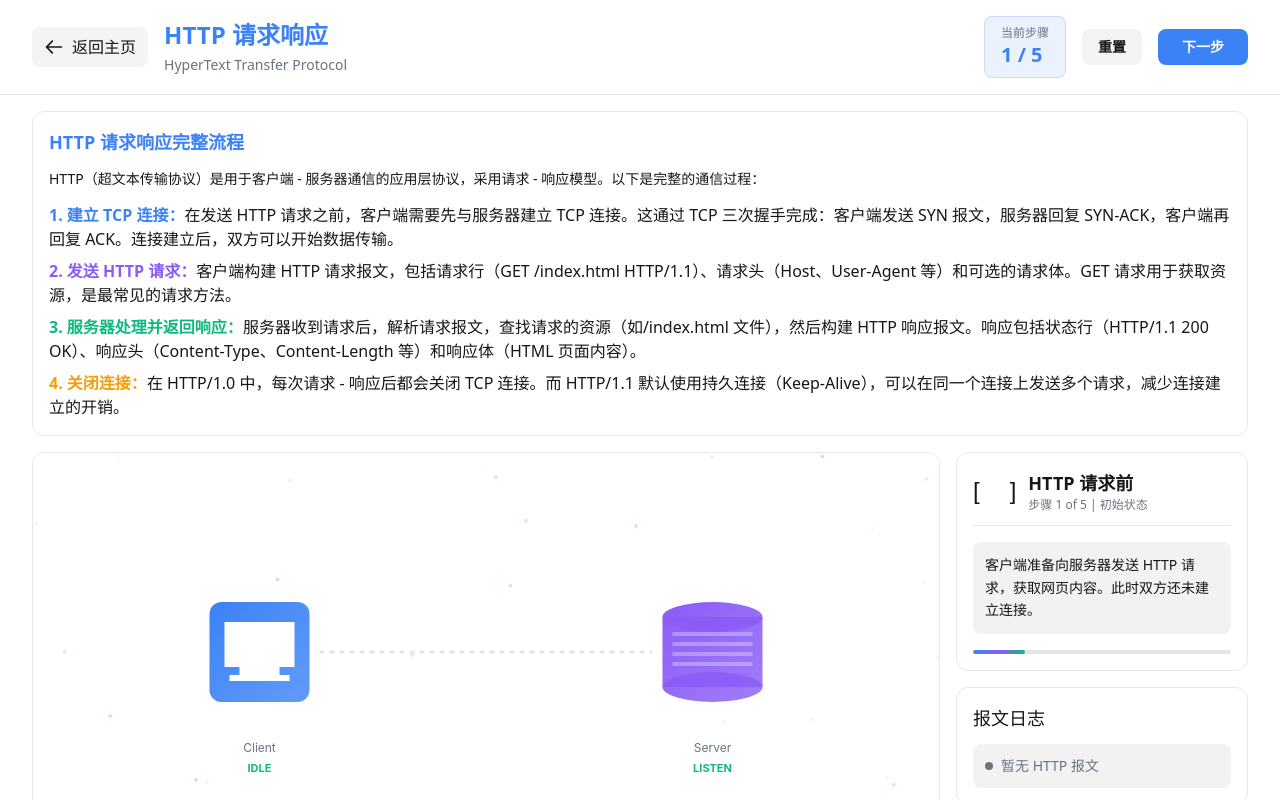
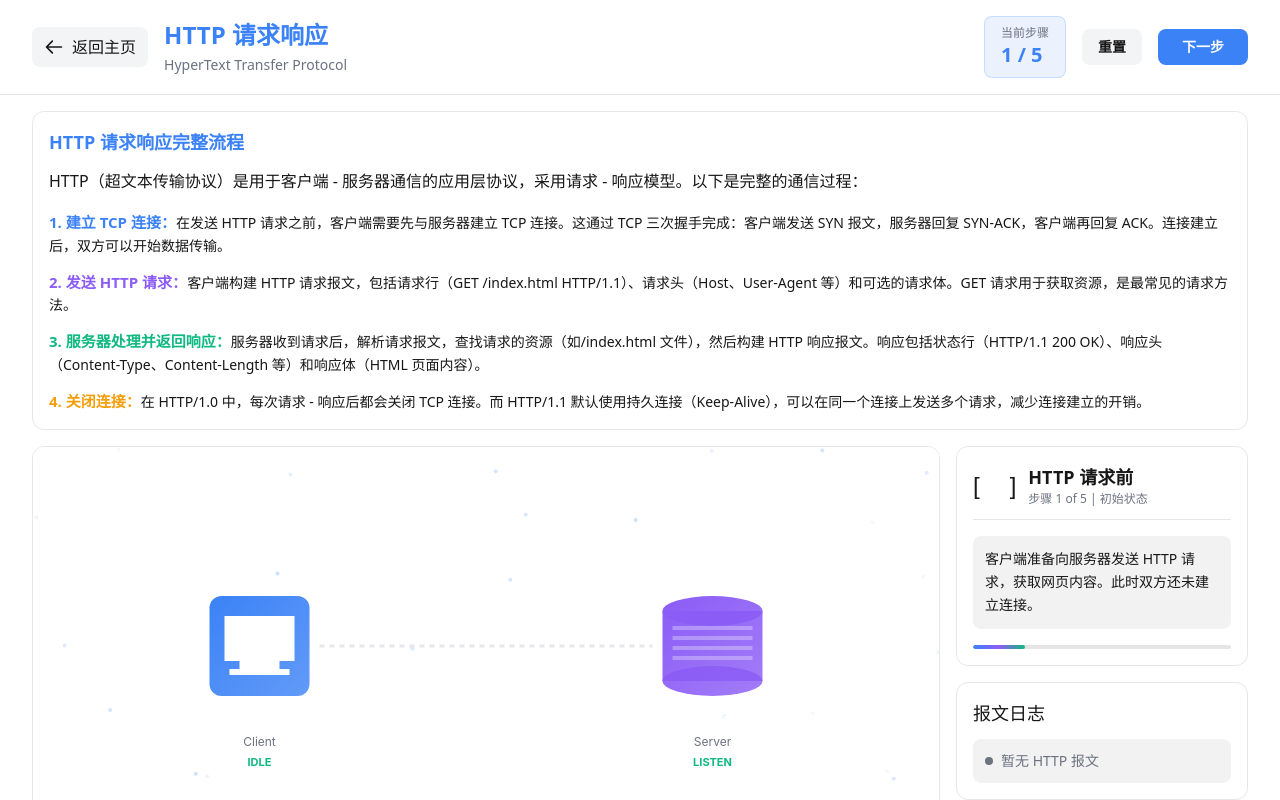
Before and after one commit to 6haolou/netviz, a Next.js app: page /protocol/http in a window 1280 px wide. Shown: the top 800 px of the page. Built offline with nearby package versions, Linux system fonts and the light colour scheme.

Commit message:
style: 优化 HTTP 页面流程介绍文字大小，增强可读性

```diff
--- a/app/protocol/http/page.tsx
+++ b/app/protocol/http/page.tsx
@@ -411,14 +411,14 @@ export default function HTTPPage() {
         <div className="max-w-7xl mx-auto px-4 sm:px-6 lg:px-8 py-4">
           <div className="rounded-xl border p-4 mb-4" style={{ backgroundColor: cardBg, borderColor: borderColor }}>
             <h3 className="font-bold text-lg mb-3" style={{ color: primaryBlue }}>HTTP 请求响应完整流程</h3>
-            <p className="text-sm leading-relaxed mb-3" style={{ color: textColor }}>
+            <p className="text-base leading-relaxed mb-4 font-medium" style={{ color: textColor }}>
               HTTP（超文本传输协议）是用于客户端 - 服务器通信的应用层协议，采用请求 - 响应模型。以下是完整的通信过程：
             </p>
-            <div className="space-y-2" style={{ color: textColor }}>
-              <p><span style={{ color: primaryBlue, fontWeight: 600 }}>1. 建立 TCP 连接：</span>在发送 HTTP 请求之前，客户端需要先与服务器建立 TCP 连接。这通过 TCP 三次握手完成：客户端发送 SYN 报文，服务器回复 SYN-ACK，客户端再回复 ACK。连接建立后，双方可以开始数据传输。</p>
-              <p><span style={{ color: '#8b5cf6', fontWeight: 600 }}>2. 发送 HTTP 请求：</span>客户端构建 HTTP 请求报文，包括请求行（GET /index.html HTTP/1.1）、请求头（Host、User-Agent 等）和可选的请求体。GET 请求用于获取资源，是最常见的请求方法。</p>
-              <p><span style={{ color: '#10b981', fontWeight: 600 }}>3. 服务器处理并返回响应：</span>服务器收到请求后，解析请求报文，查找请求的资源（如/index.html 文件），然后构建 HTTP 响应报文。响应包括状态行（HTTP/1.1 200 OK）、响应头（Content-Type、Content-Length 等）和响应体（HTML 页面内容）。</p>
-              <p><span style={{ color: '#f59e0b', fontWeight: 600 }}>4. 关闭连接：</span>在 HTTP/1.0 中，每次请求 - 响应后都会关闭 TCP 连接。而 HTTP/1.1 默认使用持久连接（Keep-Alive），可以在同一个连接上发送多个请求，减少连接建立的开销。</p>
+            <div className="space-y-3" style={{ color: textColor }}>
+              <p className="text-sm leading-relaxed"><span style={{ color: primaryBlue, fontWeight: 600, fontSize: '15px' }}>1. 建立 TCP 连接：</span>在发送 HTTP 请求之前，客户端需要先与服务器建立 TCP 连接。这通过 TCP 三次握手完成：客户端发送 SYN 报文，服务器回复 SYN-ACK，客户端再回复 ACK。连接建立后，双方可以开始数据传输。</p>
+              <p className="text-sm leading-relaxed"><span style={{ color: '#8b5cf6', fontWeight: 600, fontSize: '15px' }}>2. 发送 HTTP 请求：</span>客户端构建 HTTP 请求报文，包括请求行（GET /index.html HTTP/1.1）、请求头（Host、User-Agent 等）和可选的请求体。GET 请求用于获取资源，是最常见的请求方法。</p>
+              <p className="text-sm leading-relaxed"><span style={{ color: '#10b981', fontWeight: 600, fontSize: '15px' }}>3. 服务器处理并返回响应：</span>服务器收到请求后，解析请求报文，查找请求的资源（如/index.html 文件），然后构建 HTTP 响应报文。响应包括状态行（HTTP/1.1 200 OK）、响应头（Content-Type、Content-Length 等）和响应体（HTML 页面内容）。</p>
+              <p className="text-sm leading-relaxed"><span style={{ color: '#f59e0b', fontWeight: 600, fontSize: '15px' }}>4. 关闭连接：</span>在 HTTP/1.0 中，每次请求 - 响应后都会关闭 TCP 连接。而 HTTP/1.1 默认使用持久连接（Keep-Alive），可以在同一个连接上发送多个请求，减少连接建立的开销。</p>
             </div>
           </div>
           <div className="grid grid-cols-1 lg:grid-cols-4 gap-4">
```
